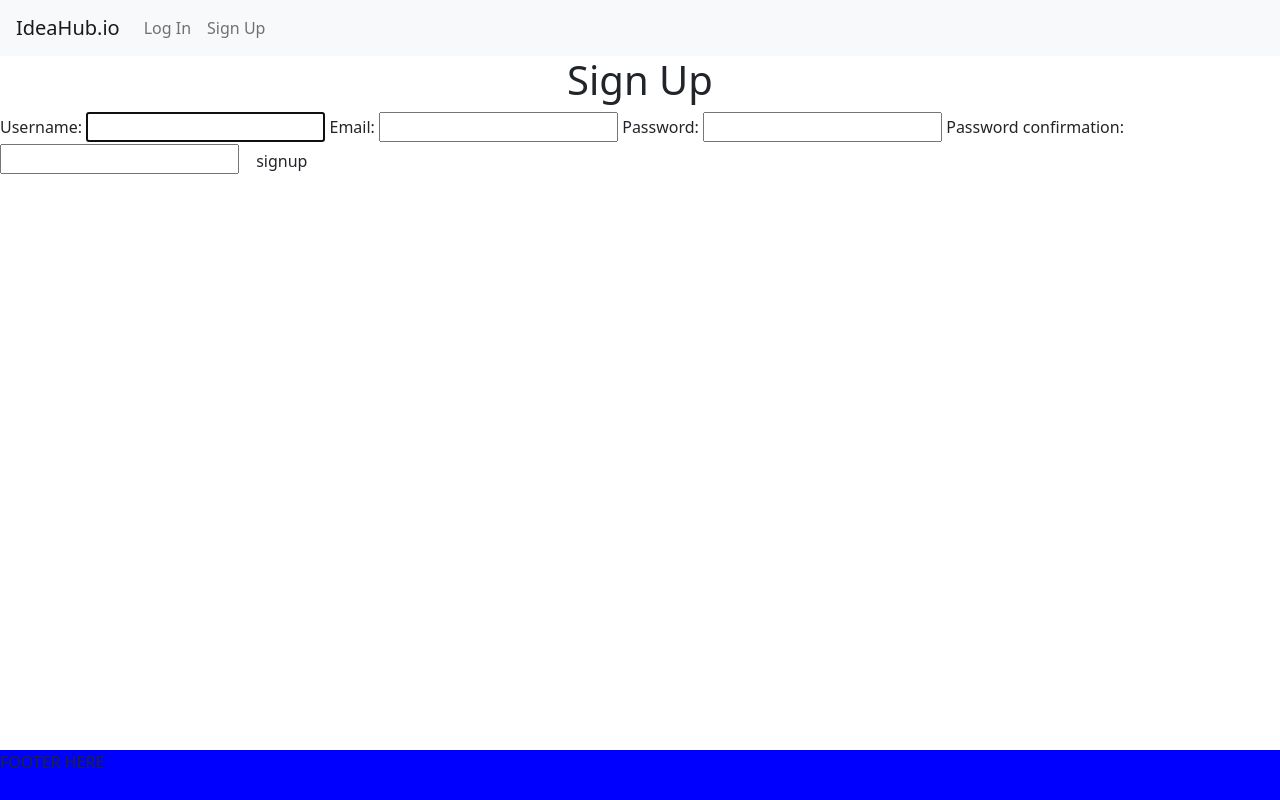
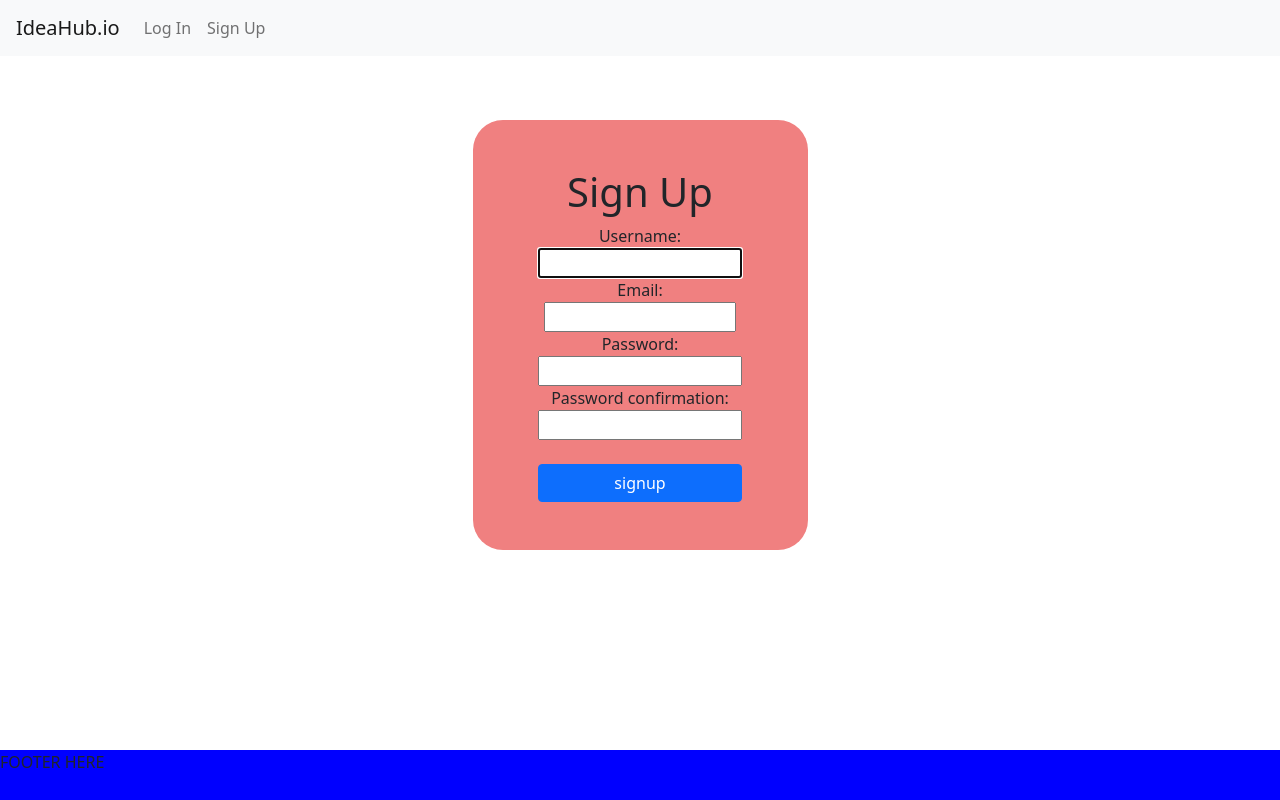
Before and after one commit to isaiahsilvani/ideahubio, a Django app: page /accounts/signup/ in a window 1280 px wide. Run offline with Django 3.2, Linux system fonts and the light colour scheme; some libraries are stand-ins or nearby versions.

Commit message:
conditionally render delete/edit

```diff
--- a/main_app/static/css/style.css
+++ b/main_app/static/css/style.css
@@ -31,3 +31,23 @@ img {
 .navbar-brand {
   margin-left: 1rem;
 }
+
+.form-block {
+  background-color: lightcoral;
+  display: flex;
+  flex-direction: column;
+  justify-content: center;
+  align-content: center;
+  text-align: center;
+  padding: 3rem;
+  margin-top: 4rem;
+  border-radius: 30px;
+}
+
+.form-block input {
+  width: 85%;
+}
+
+#id_email {
+  width: 80%;
+}
--- a/main_app/templates/ideas/detail.html
+++ b/main_app/templates/ideas/detail.html
@@ -12,6 +12,9 @@
   <br>
   {{ idea.id }}
   <br><br>
+
+  {% if idea.user == user %}
   <a href="{% url 'idea_delete' idea.id %}">Delete Idea</a><br>
   <a href="{% url 'idea_update' idea.id %}">Edit Idea</a>
+  {% endif %}
 {% endblock %}
--- a/main_app/templates/main_app/idea_list.html
+++ b/main_app/templates/main_app/idea_list.html
@@ -4,6 +4,7 @@
 
 {% for idea in idea_list %}
 
+  {% if idea.user == user %}
   <div class="card text-center" style="width: 22rem; margin: 1rem">
   <img id='logo_img' class="card-img-top mx-auto" src="{{ idea.logo_url }}" alt="Card image cap" style="height: 15em; width: 15em">
   <div class="card-body">
@@ -17,6 +18,7 @@
     <a id='detail-btn' href="{% url 'detail' idea.id %}" class="btn btn-primary align-self-end">View Details</a>
   </div>
 </div>
+{% endif %}
 
 {% endfor %}
 
--- a/main_app/templates/registration/signup.html
+++ b/main_app/templates/registration/signup.html
@@ -2,23 +2,28 @@
 {% block title %} IdeaHub.io | Signup {% endblock %}
 {% block content %}
 
+<div class='form-block'>
   <h1>Sign Up</h1>
-
   {% if error_message %}
     <p class="red-text">{{ error_message }}</p>
   {% endif %}
 
   <form method="post" action="{% url 'signup' %}">
     {% csrf_token %}
-    {{ form.username.label_tag }}
-    {{ form.username}}
-    {{ form.email.label_tag }}
-    {{ form.email }}
-    {{ form.password1.label_tag }}
-    {{ form.password1 }}
-    {{ form.password2.label_tag }}
-    {{ form.password2 }}
-  <input type="submit" class="btn" value="signup">
+      {{ form.username.label_tag }}<br>
+      {{ form.username}}<br>
+
+      {{ form.email.label_tag }}<br>
+      {{ form.email }}<br>
+
+      {{ form.password1.label_tag }}<br>
+      {{ form.password1 }}<br>
+
+      {{ form.password2.label_tag }}<br>
+      {{ form.password2 }}<br><br>
+
+    <input type="submit" class="btn btn-primary" value="signup">
   </form>
+</div>
 
 {% endblock %}
```
Lines whose indentation alone changed are shown as unchanged.
